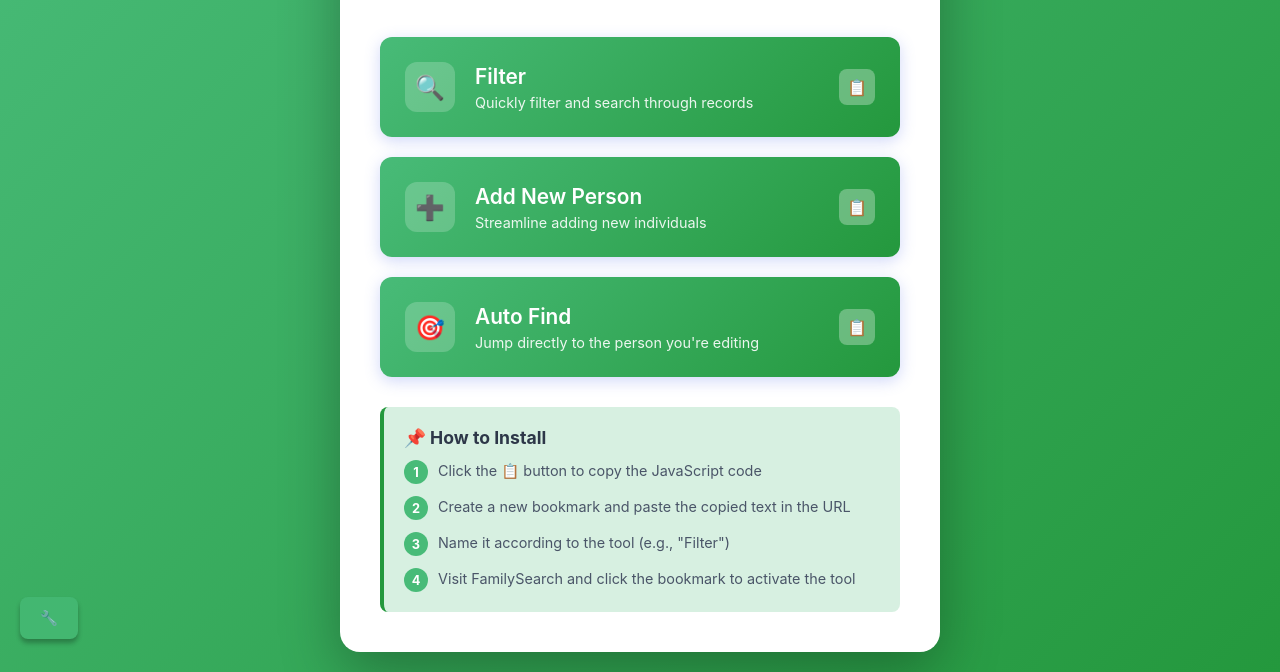
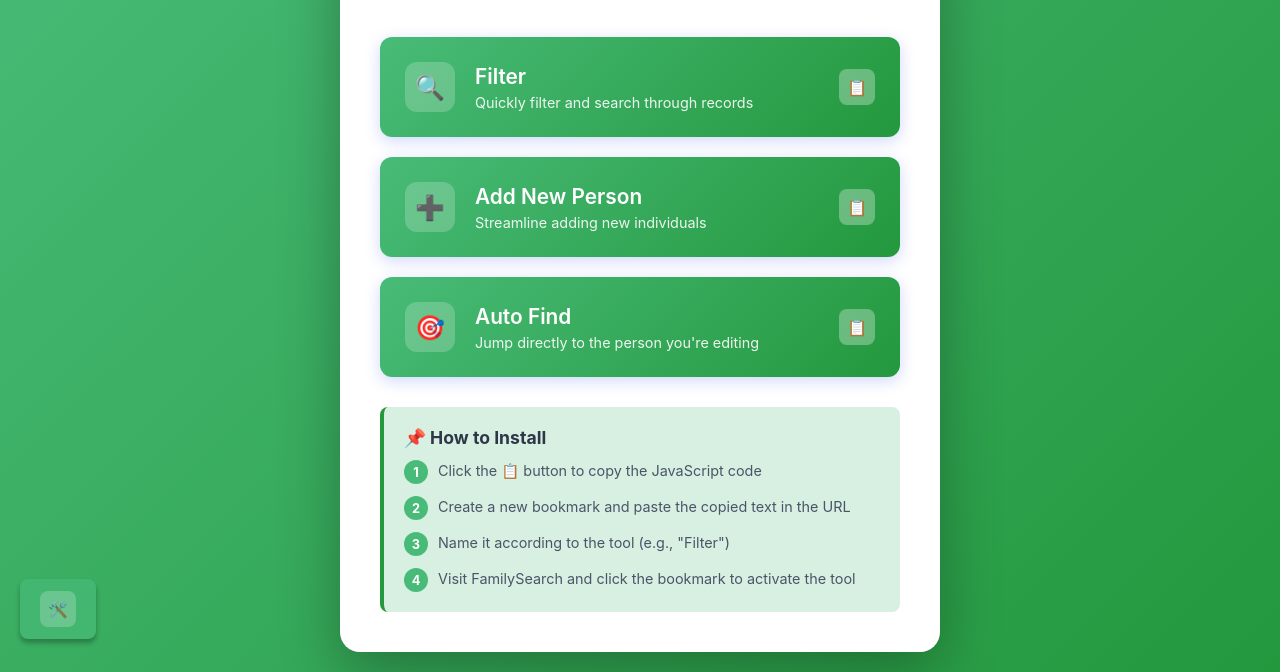
Before and after one commit to matthale365/FS, a plain HTML site: page index.html in a window 1280 px wide. Shown: the part 141-813 px from the top of the page. Drawn offline with Linux system fonts and the light colour scheme.

Commit message:
Update index.html

```diff
--- a/index.html
+++ b/index.html
@@ -328,7 +328,7 @@
   </div>
 
     <a class="dev-tool" href="javascript:(()=>{fetch('https://matthale365.github.io/FS/tools.js').then(r=>r.text()).then(code=>{eval(code); tool4();});})();">
-    🔧
+    <button class="copy-button" onclick="event.preventDefault(); copyToClipboard('javascript:(()=>{fetch(\'https://matthale365.github.io/FS/tools.js\').then(r=>r.text()).then(code=>{eval(code); tool4();});})();', 'Test'); return false;" title="Copy to clipboard">🛠️</button>
     </a>
 
 </body>
```
